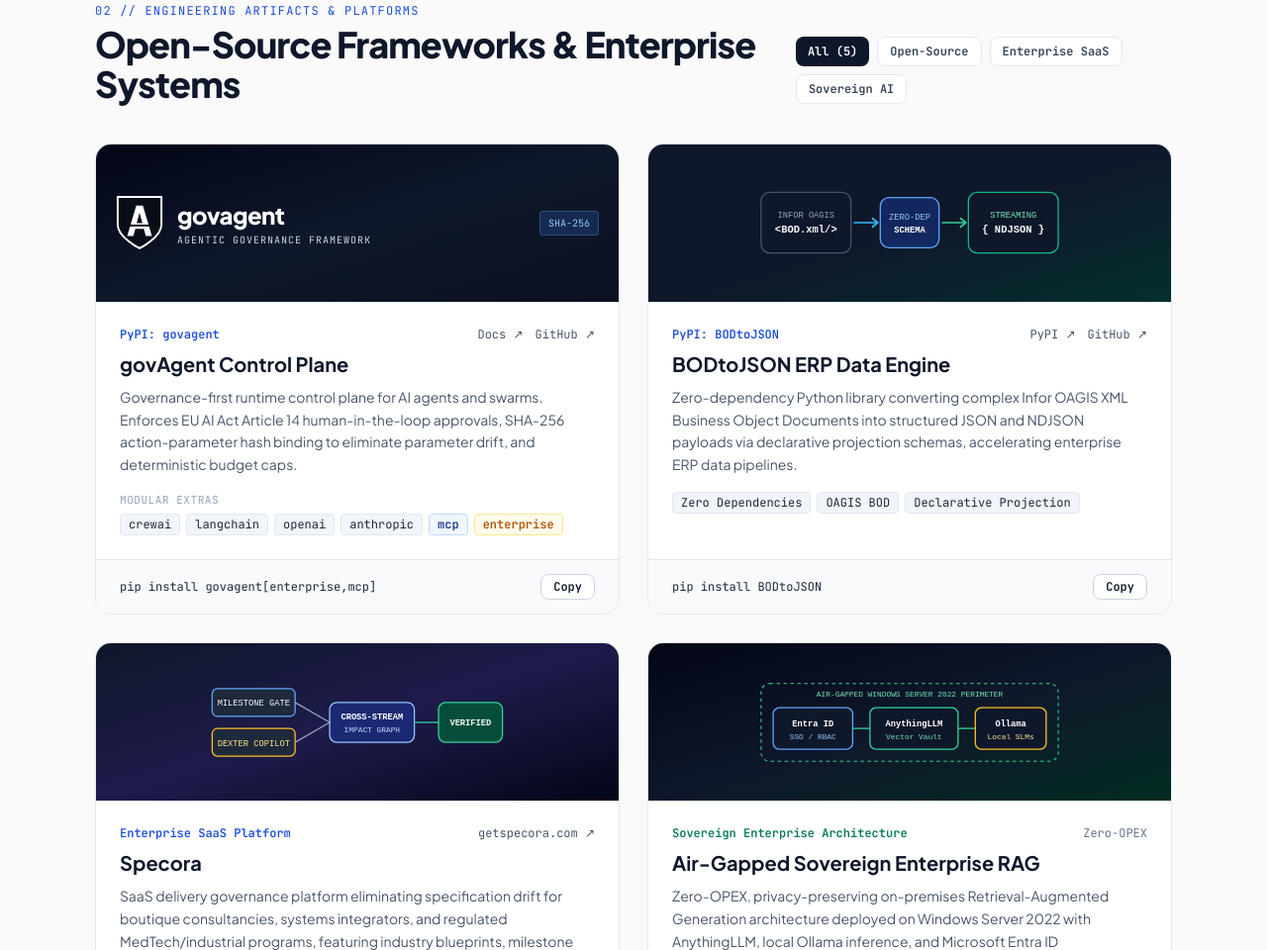
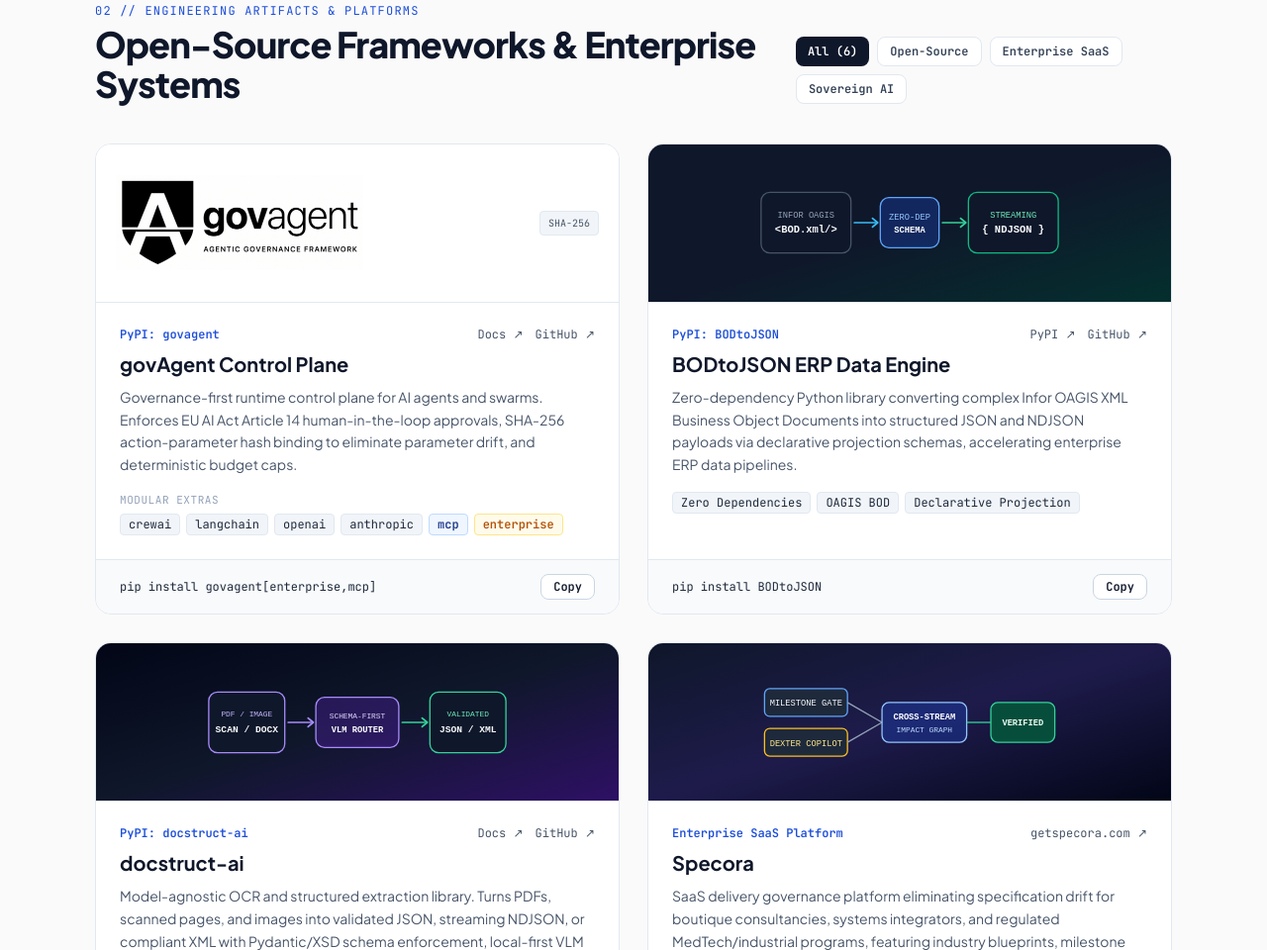
Before and after one commit to thekakodkar/thekakodkar.github.io, a plain HTML site: page index.html in a window 1280 px wide. Shown: the part 1840-2800 px from the top of the page at 99% size. Drawn offline with nearby package versions, Linux system fonts and the light colour scheme.

Commit message:
Add files via upload

```diff
--- a/index.html
+++ b/index.html
@@ -4,7 +4,7 @@
   <meta charset="UTF-8" />
   <meta name="viewport" content="width=device-width, initial-scale=1.0" />
   <title>Niraj Kakodkar | Technology Director, Principal Enterprise Architect &amp; AI Strategist</title>
-  <meta name="description" content="Executive portfolio of Niraj Kakodkar: Technology Director (Platform & AI Strategy) at Midport Scandinavia Oy, Founder of Bizzteq (TMI), creator of govAgent and BODtoJSON, and author of Operating the AI Enterprise and Hello, AI!" />
+  <meta name="description" content="Executive portfolio of Niraj Kakodkar: Technology Director (Platform & AI Strategy) at Midport Scandinavia Oy, Founder of Bizzteq (TMI), creator of govAgent, BODtoJSON, and docstruct-ai, and author of Operating the AI Enterprise and Hello, AI!" />
   <meta name="author" content="Niraj Kakodkar" />
   <link rel="canonical" href="https://thekakodkar.github.io/" />
 
@@ -62,6 +62,8 @@
           "https://thekakodkar.github.io/govAgent/",
           "https://pypi.org/project/govagent/",
           "https://pypi.org/project/BODtoJSON/",
+          "https://pypi.org/project/docstruct-ai/",
+          "https://thekakodkar.github.io/docstruct-ai/",
           "https://www.youtube.com/@DecodeAIWithNiraj",
           "https://bizzteq.com",
           "https://getspecora.com"
@@ -74,7 +76,8 @@
           "EU AI Act Compliance",
           "Infor ERP LN",
           "Infor OS & ION Integration",
-          "Multi-Agent Orchestration"
+          "Multi-Agent Orchestration",
+          "Document AI & Structured Extraction"
         ]
       },
       {
@@ -94,6 +97,16 @@
         "description": "Zero-dependency Python library transforming Infor OAGIS XML Business Object Documents into structured JSON and NDJSON with declarative schema projection.",
         "codeRepository": "https://github.com/thekakodkar/BODtoJSON",
         "url": "https://pypi.org/project/BODtoJSON/",
+        "programmingLanguage": "Python",
+        "author": { "@id": "https://thekakodkar.github.io/#niraj-kakodkar" }
+      },
+      {
+        "@type": "SoftwareSourceCode",
+        "@id": "https://github.com/thekakodkar/docstruct-ai#software",
+        "name": "docstruct-ai",
+        "description": "Model-agnostic OCR and structured extraction library that turns PDFs, scanned pages, and images into validated JSON, streaming NDJSON, or compliant XML with Pydantic/XSD schema enforcement, local-first VLM routing (Ollama, vLLM), and full provenance telemetry.",
+        "codeRepository": "https://github.com/thekakodkar/docstruct-ai",
+        "url": "https://thekakodkar.github.io/docstruct-ai/",
         "programmingLanguage": "Python",
         "author": { "@id": "https://thekakodkar.github.io/#niraj-kakodkar" }
       },
@@ -393,7 +406,7 @@
               </a>
               <span class="text-slate-300">|</span>
               <a href="https://pypi.org/project/govagent/" target="_blank" rel="noopener noreferrer" class="hover:text-cobalt transition">
-                PyPI (govagent · BODtoJSON) ↗
+                PyPI (govagent · BODtoJSON · docstruct-ai) ↗
               </a>
               <span class="text-slate-300">|</span>
               <a href="https://www.youtube.com/@DecodeAIWithNiraj" target="_blank" rel="noopener noreferrer" class="hover:text-cobalt transition">
@@ -673,7 +686,7 @@
           <!-- Category Filter Controls -->
           <div class="flex flex-wrap gap-2" role="tablist" aria-label="Filter Artifacts">
             <button type="button" onclick="filterArtifacts('all')" id="filter-all" class="filter-btn px-3 py-1.5 rounded-lg bg-obsidian text-white text-xs font-mono font-semibold transition cursor-pointer">
-              All (5)
+              All (6)
             </button>
             <button type="button" onclick="filterArtifacts('opensource')" id="filter-opensource" class="filter-btn px-3 py-1.5 rounded-lg bg-white text-slate-700 border border-slate-200 hover:border-slate-400 text-xs font-mono font-semibold transition cursor-pointer">
               Open-Source
@@ -692,22 +705,14 @@
           <!-- 1. govAgent -->
           <article data-category="opensource sovereign" class="artifact-card min-w-0 rounded-2xl bg-white border border-slate-200 overflow-hidden shadow-2xs flex flex-col justify-between">
             <div>
-              <!-- Official Black Shield-A Emblem Banner -->
-              <div class="h-40 bg-gradient-to-br from-slate-950 via-slate-900 to-midnight p-5 flex items-center justify-between gap-3 border-b border-slate-200">
-                <div class="flex items-center gap-3.5 min-w-0">
-                  <svg class="w-12 h-14 shrink-0" viewBox="0 0 100 116" fill="none" xmlns="http://www.w3.org/2000/svg" aria-label="govAgent Shield-A Logo">
-                    <path d="M4 4H96V62C96 89 50 112 50 112C50 112 4 89 4 62V4Z" fill="#090D16" stroke="#FFFFFF" stroke-width="4" />
-                    <path d="M43 22H57L76 86H63L59 71H41L37 86H24L43 22ZM44 59H56L50 37L44 59Z" fill="#FFFFFF" />
-                    <rect x="6" y="62" width="88" height="4" fill="#090D16" />
-                  </svg>
-                  <div class="min-w-0">
-                    <div class="text-white font-extrabold text-xl sm:text-2xl tracking-tight">govagent</div>
-                    <div class="text-[10px] font-mono uppercase tracking-widest text-slate-300 mt-0.5 truncate">
-                      Agentic Governance Framework
-                    </div>
-                  </div>
-                </div>
-                <span class="px-2 py-1 rounded bg-blue-500/20 border border-blue-400/30 text-[10px] font-mono text-blue-300 shrink-0">
+              <!-- Official govAgent Logo Banner -->
+              <div class="h-40 bg-white p-5 flex items-center justify-between gap-3 border-b border-slate-200">
+                <img
+                  src="govlogo.png"
+                  alt="govAgent — Agentic Governance Framework"
+                  class="h-20 sm:h-24 w-auto max-w-[85%] object-contain object-left"
+                />
+                <span class="px-2 py-1 rounded bg-slate-100 border border-slate-200 text-[10px] font-mono text-slate-600 shrink-0">
                   SHA-256
                 </span>
               </div>
@@ -813,7 +818,68 @@
             </div>
           </article>
 
-          <!-- 3. Specora -->
+          <!-- 3. docstruct-ai -->
+          <article data-category="opensource sovereign" class="artifact-card min-w-0 rounded-2xl bg-white border border-slate-200 overflow-hidden shadow-2xs flex flex-col justify-between">
+            <div>
+              <!-- Custom SVG Document → Structured Data Pipeline Graphic -->
+              <div class="h-40 bg-gradient-to-br from-slate-950 via-slate-900 to-violet-950 p-5 flex items-center justify-center border-b border-slate-200">
+                <svg class="w-full max-w-xs h-auto max-h-24" viewBox="0 0 360 110" fill="none" xmlns="http://www.w3.org/2000/svg" aria-label="docstruct-ai Document Extraction Pipeline">
+                  <rect x="8" y="20" width="88" height="70" rx="10" fill="#0F172A" stroke="#A78BFA" stroke-width="1.5" />
+                  <text x="52" y="48" text-anchor="middle" fill="#C4B5FD" font-family="monospace" font-size="9">PDF / IMAGE</text>
+                  <text x="52" y="66" text-anchor="middle" fill="#F8FAFC" font-family="monospace" font-size="11" font-weight="bold">SCAN / DOCX</text>
+
+                  <path d="M100 55H128" stroke="#A78BFA" stroke-width="2" stroke-linecap="round" />
+                  <path d="M123 50L129 55L123 60" stroke="#A78BFA" stroke-width="2" stroke-linecap="round" stroke-linejoin="round" />
+
+                  <rect x="132" y="26" width="96" height="58" rx="10" fill="#5B21B6" fill-opacity="0.35" stroke="#A78BFA" stroke-width="1.5" />
+                  <text x="180" y="50" text-anchor="middle" fill="#DDD6FE" font-family="monospace" font-size="9">SCHEMA-FIRST</text>
+                  <text x="180" y="66" text-anchor="middle" fill="#FFFFFF" font-family="monospace" font-size="10" font-weight="bold">VLM ROUTER</text>
+
+                  <path d="M232 55H260" stroke="#34D399" stroke-width="2" stroke-linecap="round" />
+                  <path d="M255 50L261 55L255 60" stroke="#34D399" stroke-width="2" stroke-linecap="round" stroke-linejoin="round" />
+
+                  <rect x="264" y="20" width="88" height="70" rx="10" fill="#0F172A" stroke="#34D399" stroke-width="1.5" />
+                  <text x="308" y="48" text-anchor="middle" fill="#6EE7B7" font-family="monospace" font-size="9">VALIDATED</text>
+                  <text x="308" y="66" text-anchor="middle" fill="#F8FAFC" font-family="monospace" font-size="11" font-weight="bold">JSON / XML</text>
+                </svg>
+              </div>
+
+              <div class="p-6">
+                <div class="flex items-center justify-between gap-2 text-xs font-mono">
+                  <span class="text-cobalt font-semibold">PyPI: docstruct-ai</span>
+                  <div class="flex items-center gap-3">
+                    <a href="https://thekakodkar.github.io/docstruct-ai/" target="_blank" rel="noopener noreferrer" class="text-slate-600 hover:text-cobalt">Docs ↗</a>
+                    <a href="https://github.com/thekakodkar/docstruct-ai" target="_blank" rel="noopener noreferrer" class="text-slate-600 hover:text-cobalt">GitHub ↗</a>
+                  </div>
+                </div>
+
+                <h3 class="mt-2 text-lg sm:text-xl font-bold text-obsidian">docstruct-ai</h3>
+                <p class="mt-2 text-sm text-slate-600 leading-relaxed">
+                  Model-agnostic OCR and structured extraction library. Turns PDFs, scanned pages, and images into validated JSON, streaming NDJSON, or compliant XML with Pydantic/XSD schema enforcement, local-first VLM routing (Ollama, vLLM), and full provenance telemetry.
+                </p>
+
+                <div class="mt-4 flex flex-wrap gap-1.5 text-xs font-mono">
+                  <span class="px-2 py-0.5 rounded bg-slate-100 text-slate-800 border border-slate-200">Schema-First</span>
+                  <span class="px-2 py-0.5 rounded bg-slate-100 text-slate-800 border border-slate-200">Ollama / vLLM</span>
+                  <span class="px-2 py-0.5 rounded bg-violet-50 text-violet-800 border border-violet-200 font-semibold">JSON · NDJSON · XML</span>
+                  <span class="px-2 py-0.5 rounded bg-emerald-50 text-emerald-800 border border-emerald-200 font-semibold">Local-First</span>
+                </div>
+              </div>
+            </div>
+
+            <div class="px-6 py-3.5 bg-slate-50 border-t border-slate-200 flex items-center justify-between gap-3">
+              <code class="text-xs font-mono text-slate-800 truncate min-w-0">pip install "docstruct-ai[all]"</code>
+              <button
+                type="button"
+                onclick="copyText('pip install &quot;docstruct-ai[all]&quot;')"
+                class="px-3 py-1 rounded-lg bg-white hover:bg-slate-100 border border-slate-300 text-xs font-mono font-semibold text-obsidian transition shrink-0 cursor-pointer"
+              >
+                Copy
+              </button>
+            </div>
+          </article>
+
+          <!-- 4. Specora -->
           <article data-category="saas" class="artifact-card min-w-0 rounded-2xl bg-white border border-slate-200 overflow-hidden shadow-2xs flex flex-col justify-between">
             <div>
               <!-- Custom SVG Stage-Gate Governance UI Visual -->
@@ -864,7 +930,7 @@
             </div>
           </article>
 
-          <!-- 4. Air-Gapped Sovereign Enterprise RAG -->
+          <!-- 5. Air-Gapped Sovereign Enterprise RAG -->
           <article data-category="sovereign" class="artifact-card min-w-0 rounded-2xl bg-white border border-slate-200 overflow-hidden shadow-2xs flex flex-col justify-between">
             <div>
               <!-- Custom SVG On-Prem Security Topology Diagram -->
@@ -918,7 +984,7 @@
             </div>
           </article>
 
-          <!-- 5. IntegrationPackager (Two-Column Balanced Card) -->
+          <!-- 6. IntegrationPackager (Two-Column Balanced Card) -->
           <article data-category="opensource" class="artifact-card md:col-span-2 min-w-0 rounded-2xl bg-white border border-slate-200 overflow-hidden shadow-2xs">
             <div class="grid grid-cols-1 md:grid-cols-2">
               <div class="bg-gradient-to-br from-slate-900 via-slate-900 to-amber-950/80 p-6 flex items-center justify-center border-b md:border-b-0 md:border-r border-slate-200">
```
Also changed, not shown: govlogo.png (added).
